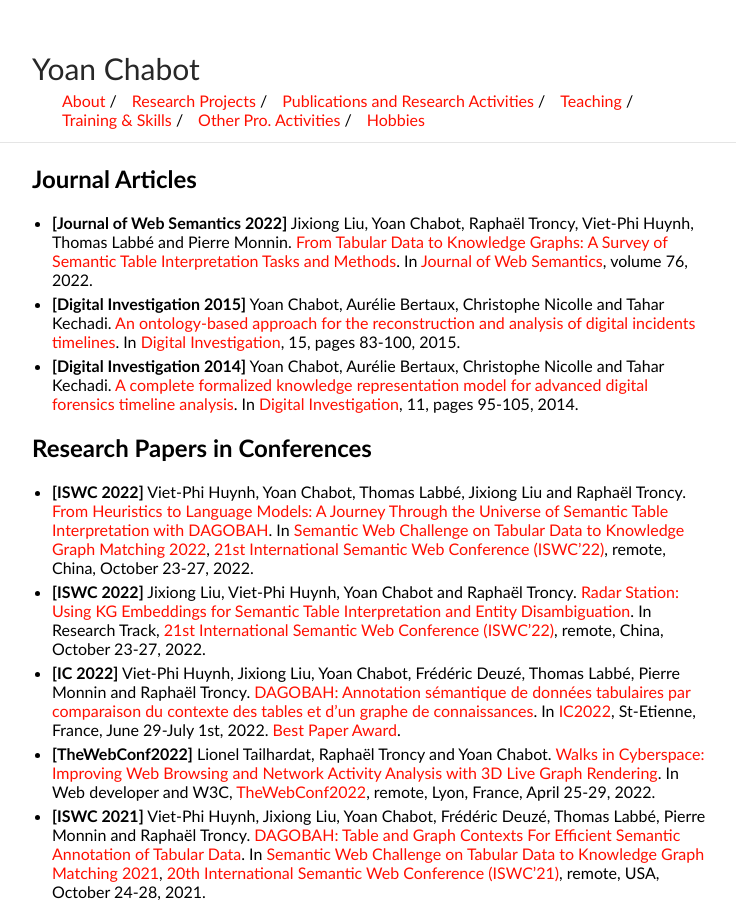
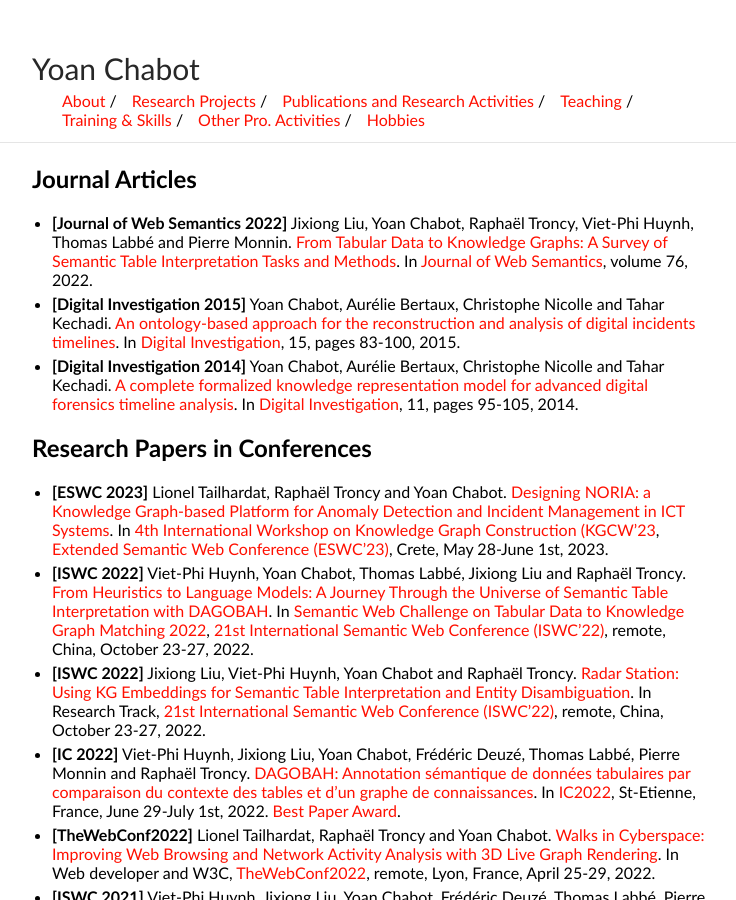
Before and after one commit to yoanchabot/yoanchabot.github.io, a Jekyll site: the page built from publications.md, in a window 1280 px wide and 900 px high. Shown: the whole window, without its empty margins (258-994 px from the left). Built offline with Jekyll 4.4.1, drawn with Linux system fonts in a browser that asks for light colours.

Commit message:
Update publications.md

```diff
--- a/publications.md
+++ b/publications.md
@@ -9,6 +9,7 @@ title: Publications
 * <b id="digital_investigation_2014">[Digital Investigation 2014]</b> Yoan Chabot, Aurélie Bertaux, Christophe Nicolle and Tahar Kechadi. [A complete formalized knowledge representation model for advanced digital forensics timeline analysis](https://github.com/yoanchabot/papers/raw/main/chabot2014a.pdf). In [Digital Investigation](https://www.sciencedirect.com/journal/digital-investigation), 11, pages 95-105, 2014.
 
 ## Research Papers in Conferences
+* <b id="eswc_2023_a">[ESWC 2023]</b> Lionel Tailhardat, Raphaël Troncy and Yoan Chabot. [Designing NORIA: a Knowledge Graph-based Platform for Anomaly Detection and Incident Management in ICT Systems](https://github.com/yoanchabot/papers/raw/main/tailhardat2023_a.pdf). In [4th International Workshop on Knowledge Graph Construction (KGCW'23](https://kg-construct.github.io/workshop/), [Extended Semantic Web Conference (ESWC'23)](https://2023.eswc-conferences.org/), Crete, May 28-June 1st, 2023.
 * <b id="iswc_2022_b">[ISWC 2022]</b> Viet-Phi Huynh, Yoan Chabot, Thomas Labbé, Jixiong Liu and Raphaël Troncy. [From Heuristics to Language Models: A Journey Through the Universe of Semantic Table Interpretation with DAGOBAH](https://github.com/yoanchabot/papers/raw/main/huynh2022b.pdf). In [Semantic Web Challenge on Tabular Data to Knowledge Graph Matching 2022](http://www.cs.ox.ac.uk/isg/challenges/sem-tab/2021/index.html), [21st International Semantic Web Conference (ISWC'22)](https://iswc2022.semanticweb.org/), remote, China, October 23-27, 2022.
 * <b id="iswc_2022_a">[ISWC 2022]</b> Jixiong Liu, Viet-Phi Huynh, Yoan Chabot and Raphaël Troncy. [Radar Station: Using KG Embeddings for Semantic Table Interpretation and Entity Disambiguation](https://github.com/yoanchabot/papers/raw/main/liu2022a.pdf). In Research Track, [21st International Semantic Web Conference (ISWC'22)](https://iswc2022.semanticweb.org/), remote, China, October 23-27, 2022.
 * <b id="ic_2022">[IC 2022]</b> Viet-Phi Huynh, Jixiong Liu, Yoan Chabot, Frédéric Deuzé, Thomas Labbé, Pierre Monnin and Raphaël Troncy. [DAGOBAH: Annotation sémantique de données tabulaires par comparaison du contexte des tables et d'un graphe de connaissances](https://github.com/yoanchabot/papers/raw/main/huynh2022.pdf). In [IC2022](https://ci.mines-stetienne.fr/pfia2022/conferences/ic/), St-Etienne, France, June 29-July 1st, 2022. [Best Paper Award](https://github.com/yoanchabot/papers/raw/main/ic_prize.pdf).
```
